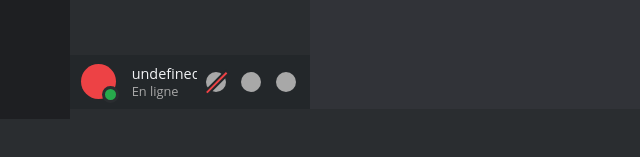
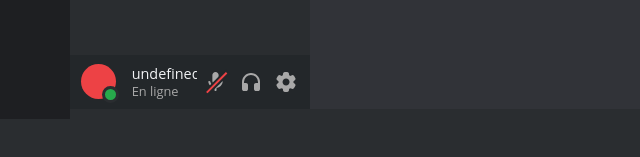
Before and after one commit to Louciole/disclone, a plain HTML site: page ressources/main.html in a window 1280 px wide. Shown: the part 691-848 px from the top of the page, 0-640 px from the left. Drawn offline with Linux system fonts and the light colour scheme; no server answers; a web font is replaced by a local one.

Commit message:
🚬🗿MORE ICONS.

```diff
--- a/ressources/style.css
+++ b/ressources/style.css
@@ -508,10 +508,7 @@ section{
 }
 
 #profile .icon{
-    height: 60%;
-    aspect-ratio: 1;
-    background: var(--text2);
-    border-radius: 50%;
+    height: 74%;
 }
 
 #profil{
--- a/ressources/templates/column-perso.html
+++ b/ressources/templates/column-perso.html
@@ -15,17 +15,17 @@
     </div>
   </div>
   <div class="icon-wrapper mute" onclick="mute()">
-    <div class="icon"></div>
+    <img class="icon" src="icons/material/mic.svg"/>
     <span class="tooltip bottom">Rendre Muet</span>
     <div class="line red medium visible"></div>
   </div>
   <div class="icon-wrapper" onclick="deafen()">
-    <div class="icon"></div>
+    <img class="icon" src="icons/material/headset.svg"/>
     <span class="tooltip bottom">Mettre en sourdine</span>
     <div class="line red medium"></div>
   </div>
   <div class="icon-wrapper" onclick="openMenu('settings')">
-    <div class="icon"></div>
+    <img class="icon" src="icons/material/settings.svg"/>
     <span class="tooltip bottom">Paramètres utilisateur</span>
   </div>
   <div id="profil-menu" class="flying-menu">
```
Also changed, not shown: ressources/templates/conversation.html (+0 -1 lines), ressources/icons/material/headset.svg (added), ressources/icons/material/mic.svg (added), ressources/icons/material/settings.svg (added).
